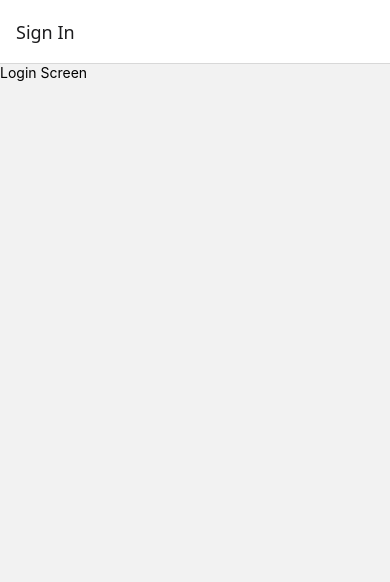
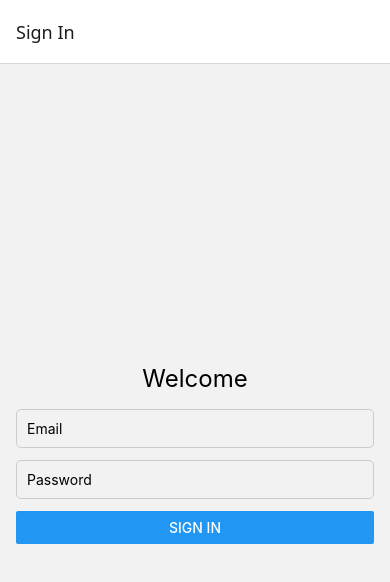
Before and after one commit to dvdgatik/medsys-project, a React Native app in the folder appointment-scheduler-lite/: screen / in a window 390 px wide. Shown: the top 582 px of the page. Built offline with nearby package versions, Linux system fonts and the light colour scheme.

Commit message:
feat: add Login and AppointmentList Components

```diff
--- a/appointment-scheduler-lite/App.tsx
+++ b/appointment-scheduler-lite/App.tsx
@@ -1,9 +1,9 @@
 import React from 'react';
 import { Provider } from 'react-redux';
 import { store } from './src/store'
-import AppNavigator from './src/navigation/Appnavigator';
+import AppNavigator from './src/navigation/AppNavigator';
 
-//TODO: Import navigation
+
 export default function App() {
   return (
     <Provider store={store}>
--- a/appointment-scheduler-lite/package.json
+++ b/appointment-scheduler-lite/package.json
@@ -24,11 +24,13 @@
     "react-native-web": "^0.20.0",
     "react-navigation": "^4.4.4",
     "react-navigation-stack": "^2.10.4",
-    "react-redux": "^9.2.0"
+    "react-redux": "^9.2.0",
+    "uuid": "^11.1.0"
   },
   "devDependencies": {
     "@babel/core": "^7.25.2",
     "@types/react": "~19.0.10",
+    "@types/uuid": "^10.0.0",
     "typescript": "~5.8.3"
   },
   "private": true
--- a/appointment-scheduler-lite/src/screens/AppointmentListScreen.tsx
+++ b/appointment-scheduler-lite/src/screens/AppointmentListScreen.tsx
@@ -1,11 +1,40 @@
 import React from "react";
-import { View, Text } from "react-native";
+import { View, Text, FlatList, Button, StyleSheet } from "react-native";
+import { useSelector } from "react-redux";
+import { RootState } from "../store";
+import { useNavigation } from "@react-navigation/native";
+import { RootStackParamList } from "../navigation/AppNavigator";
+import { NativeStackNavigationProp } from "@react-navigation/native-stack";
 
-export default function AppointmentListScreen() {
+
+type NavigationProp = NativeStackNavigationProp<RootStackParamList, 'AppointmentList'>
+const AppointmentListScreen: React.FC = () => {
+    const appointments = useSelector((state: RootState) => state.appointments.appointments);
+    const navigation = useNavigation<NavigationProp>();
 
     return (
-        <View>
-            <Text>Appointment Screen</Text>
+        <View style={styles.container}>
+            <FlatList
+                data={appointments}
+                keyExtractor={item => item.id}
+                renderItem={({item}) => (
+                    <View style={styles.item}>
+                            <Text>{item.date} - {item.doctor}</Text>
+                            {item.notes && <Text style={styles.notes}>{item.notes}</Text> }
+                    </View>
+                )}
+            />
+            <Button title='Create New Appoint.' onPress={()=>navigation.navigate('CreateAppointment')}/>
         </View>
     )
 }
+
+
+export default AppointmentListScreen;
+
+
+const styles = StyleSheet.create({
+    container: { flex: 1, padding: 16},
+    item: { padding: 12, borderBottomWidth: 1, borderBottomColor: '#eeeeee'},
+    notes: { fontStyle: 'italic', color: '#555'}
+})
--- a/appointment-scheduler-lite/src/screens/CreateAppointmentScreen.tsx
+++ b/appointment-scheduler-lite/src/screens/CreateAppointmentScreen.tsx
@@ -1,11 +1,14 @@
 import React from 'react';
-import { View, Text } from 'react-native';
-
+import { View, TextInput, Button, StyleSheet } from 'react-native';
+import { useDispatch } from 'react-redux';
+import { addAppointment } from '../store/appointmentsSlice';
+import { v4 as uuidv4 } from 'uuid'
+import { useNavigation } from '@react-navigation/native';
 
 export default function CreateAppointmentScreen() {
     return (
         <View>
-            <Text>Create Appointment Screen</Text>
+
         </View>
     )
 }
--- a/appointment-scheduler-lite/src/screens/LoginScreen.tsx
+++ b/appointment-scheduler-lite/src/screens/LoginScreen.tsx
@@ -1,11 +1,30 @@
 import React from "react";
-import { View, Text } from "react-native";
+import { View, Text, TextInput, Button, StyleSheet } from "react-native";
+import { useDispatch } from "react-redux";
+import { login } from '../store/authSlice'
+
+
 
 
 export default function LoginScreen() {
+    const dispatch = useDispatch();
+
+    const handleLogin = () => {
+        dispatch(login({id: '1', name: 'David Gatica', email: 'dvdgatic@gmail.com'}))
+    }
+
     return (
-        <View>
-            <Text>Login Screen</Text>
+        <View style={styles.container}>
+            <Text style={styles.title}>Welcome</Text>
+            <TextInput placeholder='Email' style={styles.input}/>
+            <TextInput placeholder="Password" style={styles.input}/>
+            <Button title='Sign In' onPress={handleLogin}/>
         </View>
     )
 }
+
+const styles = StyleSheet.create({
+    container: { flex: 1, justifyContent: 'center', padding: 16},
+    title: { fontSize: 24, marginBottom: 16, textAlign: 'center'},
+    input: { borderWidth: 1, borderColor: '#cccccc', padding: 10, marginBlockEnd: 12, borderRadius: 5}
+})
```
Also changed, not shown: 1 other file (tests, documents, lock files or other folders).
